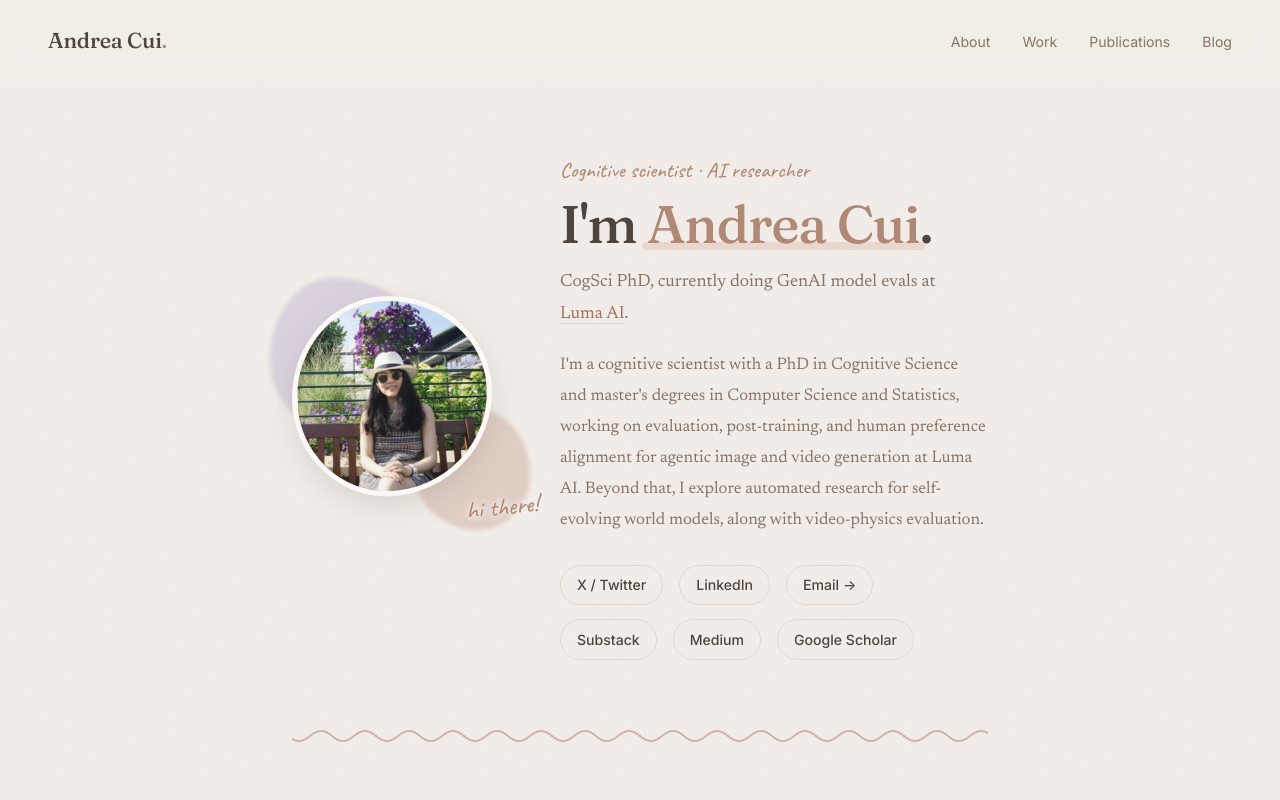
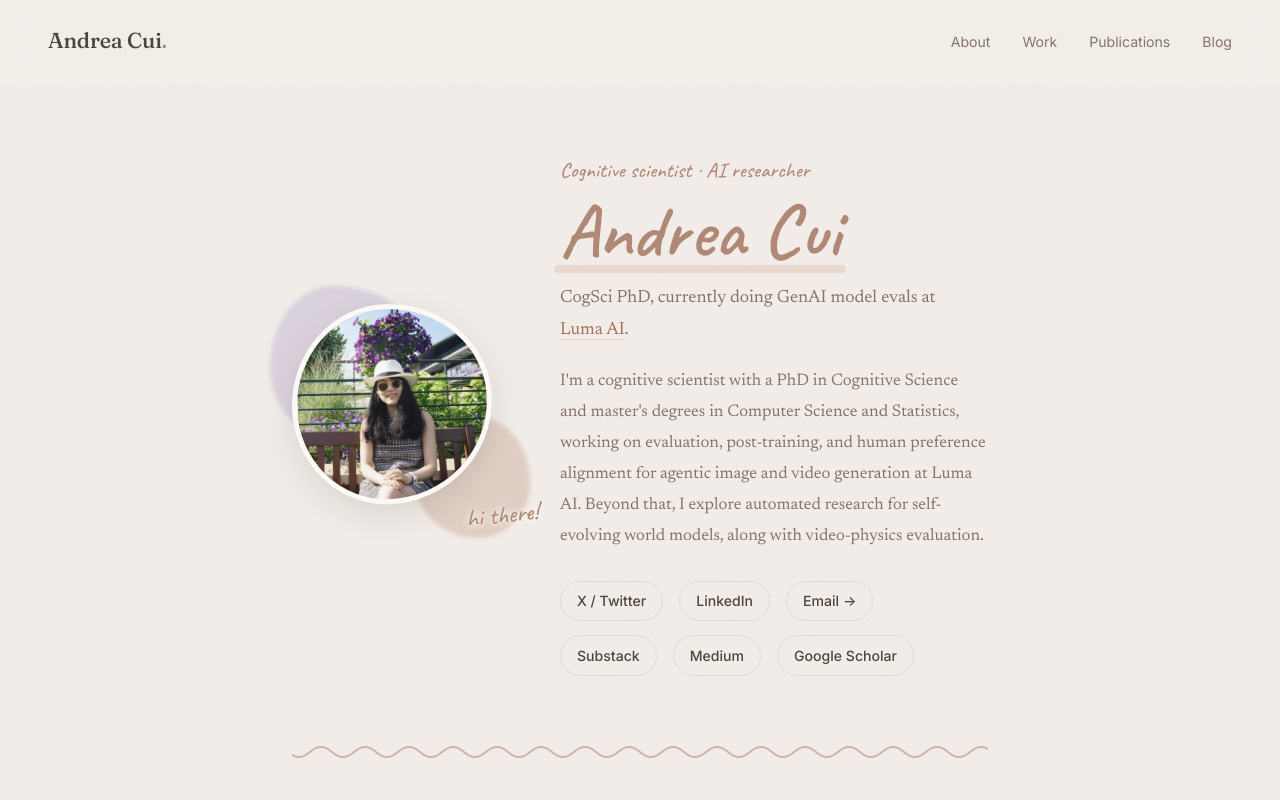
Before and after one commit to andreayyc/andreayyc.github.io, a plain HTML site: page index.html in a window 1280 px wide. Shown: the top 800 px of the page. Drawn offline with Linux system fonts and the light colour scheme.

Commit message:
Hero: handwritten name (Caveat), drop 'I'm' and trailing period
Co-Authored-By: Claude Opus 4.8 <noreply@anthropic.com>

```diff
--- a/index.html
+++ b/index.html
@@ -32,7 +32,7 @@
             </div>
             <div class="hero-text">
                 <p class="eyebrow">Cognitive scientist &middot; AI researcher</p>
-                <h1>I'm <span class="name-accent">Andrea Cui</span>.</h1>
+                <h1><span class="name-accent">Andrea Cui</span></h1>
                 <p class="subtitle">CogSci PhD, currently doing GenAI model evals at <a href="https://lumalabs.ai" target="_blank">Luma&nbsp;AI</a>.</p>
                 <p class="bio">I'm a cognitive scientist with a PhD in Cognitive Science and master's degrees in Computer Science and Statistics, working on evaluation, post-training, and human preference alignment for agentic image and video generation at Luma AI. Beyond that, I explore automated research for self-evolving world models, along with video-physics evaluation.</p>
                 <div class="social-links">
--- a/style.css
+++ b/style.css
@@ -210,11 +210,11 @@ section {
 }
 
 h1 {
-    font-family: 'Fraunces', serif;
-    font-size: 3.3rem;
-    font-weight: 500;
-    letter-spacing: -0.02em;
-    line-height: 1.05;
+    font-family: 'Caveat', cursive;
+    font-size: 4.7rem;
+    font-weight: 600;
+    letter-spacing: 0;
+    line-height: 0.95;
     margin-bottom: 1rem;
 }
 
@@ -805,7 +805,7 @@ footer {
     }
 
     h1 {
-        font-size: 2.6rem;
+        font-size: 3.7rem;
     }
 
     .work-header {
```
